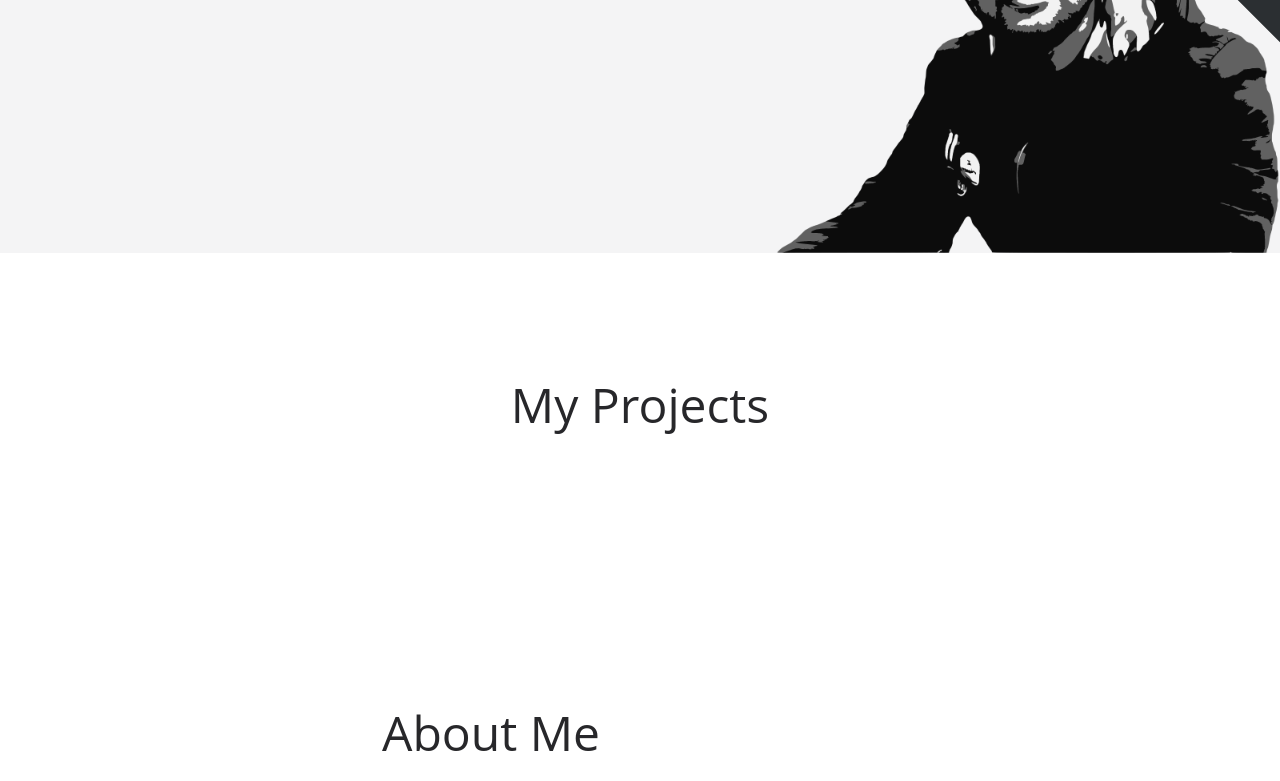
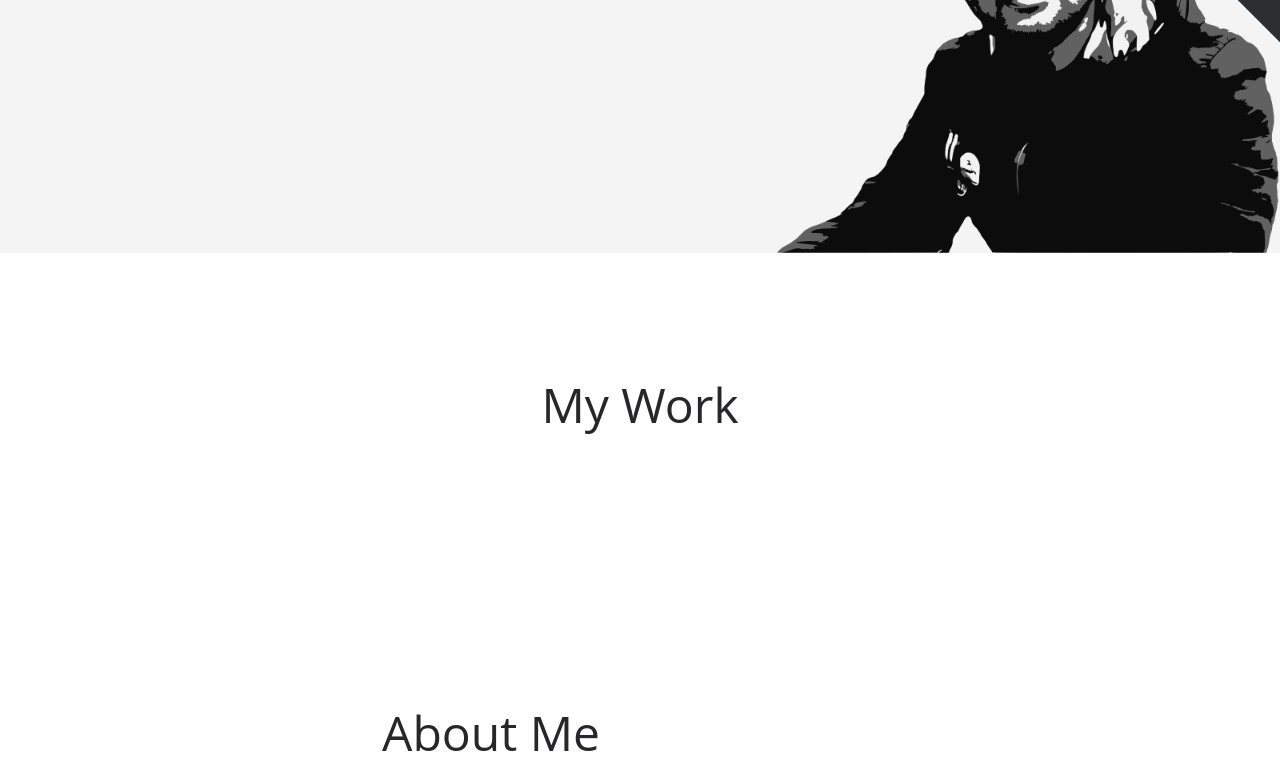
Before and after one commit to vectrobyte/vectrobyte.com, a Gatsby site: page / in a window 1280 px wide. Shown: the part 599-1380 px from the top of the page. Built offline with nearby package versions, Linux system fonts and the light colour scheme; Gatsby itself is replaced by a stand-in of ours.

Commit message:
feat: change my project into my work

```diff
--- a/src/components/MyProjects.tsx
+++ b/src/components/MyWork.tsx
@@ -2,16 +2,13 @@ import React from 'react';
 
 type MyProjectsProps = React.HTMLAttributes<HTMLElement>;
 
-const MyProjects: React.FC<MyProjectsProps> = () => {
+const MyWork: React.FC<MyProjectsProps> = () => {
   return (
-    <section
-      id="my-projects"
-      className="relative dark:bg-primary w-full h-full py-16 lg:py-32 transition-colors"
-    >
+    <section id="my-projects" className="w-full h-full py-16 lg:py-32 transition-colors">
       <div className="container mx-auto">
         <div className="text-center">
           <h1 className="text-4xl lg:text-5xl text-gray-800 dark:text-white transition-colors md:mb-6">
-            My Projects
+            My Work
           </h1>
         </div>
       </div>
@@ -19,4 +16,4 @@ const MyProjects: React.FC<MyProjectsProps> = () => {
   );
 };
 
-export default MyProjects;
+export default MyWork;
--- a/src/pages/index.tsx
+++ b/src/pages/index.tsx
@@ -4,7 +4,7 @@ import AboutMe from '../components/AboutMe';
 import ContactMe from '../components/ContactMe';
 import Footer from '../components/Footer';
 import Hero from '../components/Hero';
-import MyProjects from '../components/MyProjects';
+import MyWork from '../components/MyWork';
 import ToastContainerWrapper from '../components/toasts/ToastContainer/ToastContainer';
 import Layout from '../layouts';
 import { ThemeProvider } from '../providers/ThemeProvider';
@@ -14,7 +14,7 @@ const IndexPage = () => {
     <ThemeProvider>
       <Layout>
         <Hero />
-        <MyProjects />
+        <MyWork />
         <AboutMe />
         <ContactMe />
         <Footer />
```
